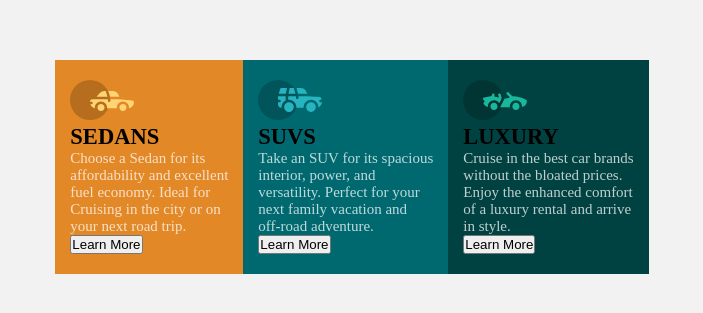
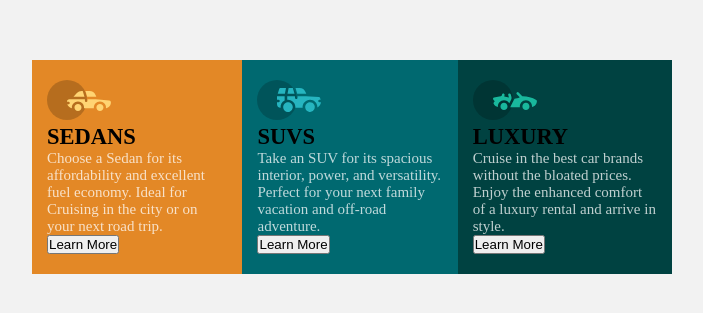
Before and after one commit to nimely111/Flexbox-And-Grid-Layout, a plain HTML site: page index.html in a window 1280 px wide. Shown: the part 233-546 px from the top of the page, without its empty margins (288-991 px from the left). Drawn offline with Linux system fonts and the light colour scheme.

Commit message:
removed the new line in the html or the br tags

```diff
--- a/index.html
+++ b/index.html
@@ -12,30 +12,30 @@
             <div class="flex-items flex-images" id="bright-orange">
                 <img src="./images/icon-sedans.svg" alt="">
                 <h2>SEDANS</h2>
-                <p>Choose a Sedan for its <br>
-                   affordability and excellent <br>
-                   fuel economy. Ideal for <br>
-                    Cruising in the city or on <br>
+                <p>Choose a Sedan for its
+                   affordability and excellent
+                   fuel economy. Ideal for
+                    Cruising in the city or on
                     your next road trip.</p>
                     <input type="submit" value="Learn More" class="btn">
             </div>
             <div class="flex-items flex-images" id="dark-cyan">
                 <img src="./images/icon-suvs.svg" alt="">
                 <h2>SUVS</h2>
-                <p>Take an SUV for its spacious<br>
-                    interior, power, and<br>
-                    versatility. Perfect for your<br>
-                     next family vacation and<br>
+                <p>Take an SUV for its spacious
+                    interior, power, and
+                    versatility. Perfect for your
+                     next family vacation and
                    off-road adventure.</p>
                      <input type="submit" value="Learn More" class="btn">
             </div>
             <div class="flex-items flex-images" id="very-dark-cyan">
                 <img src="./images/icon-luxury.svg" alt="">
                 <h2>LUXURY</h2>
-                <p>Cruise in the best car brands<br>
-                    without the bloated prices.<br>
-                    Enjoy the enhanced comfort<br>
-                    of a luxury rental and arrive <br>
+                <p>Cruise in the best car brands
+                    without the bloated prices.
+                    Enjoy the enhanced comfort
+                    of a luxury rental and arrive
                     in style.</p>
                      <input type="submit" value="Learn More" class="btn">
             </div>
```
